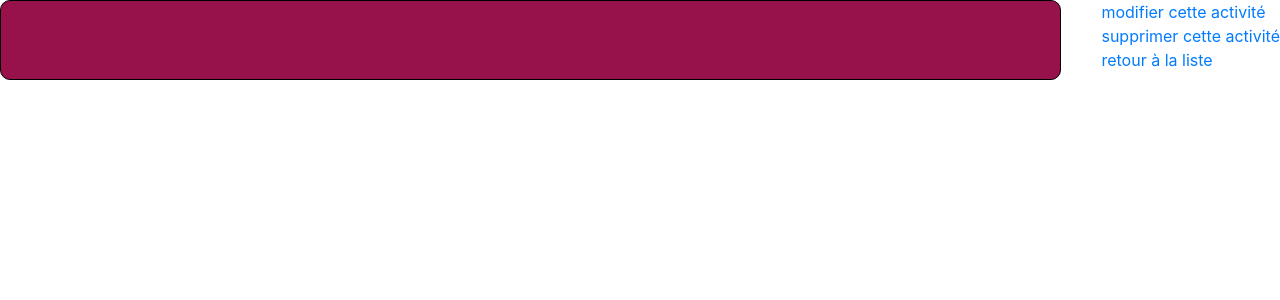
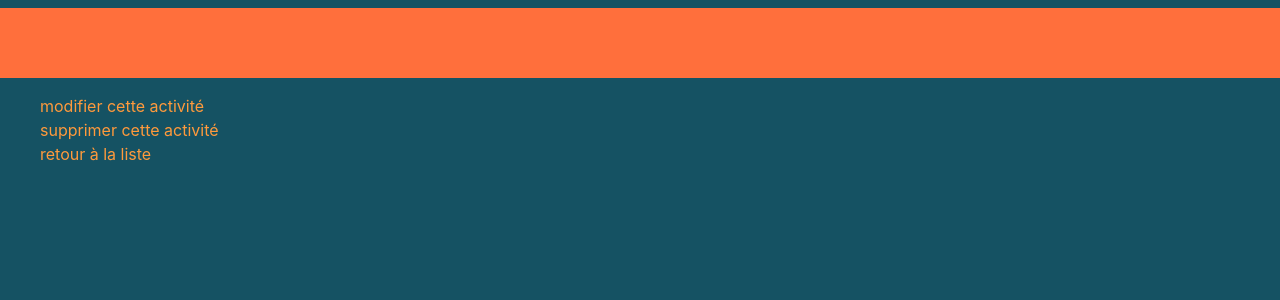
Before and after one commit to Not-the-Bees/TodoList, a PHP site: page /read.php in a window 1280 px wide. Shown: the top 300 px of the page. Run offline with PHP 8.4, Linux system fonts and the light colour scheme; data that the repository does not hold is empty; some libraries are stand-ins or nearby versions.

Commit message:
mise en place du css de base pour toutes les views

```diff
--- a/jaroflife/View/readview.php
+++ b/jaroflife/View/readview.php
@@ -8,16 +8,18 @@
     <title>Informations sur l'activité</title>
   </head>
 
-  <body class="container-fluid">
-    <nav class="row">
-      <h1 class="title col"><?php echo $todo['title']; ?></h1>
-      <p><?php echo $todo['description']; ?></p>
-      <ul>
+  <body class="background_color">
+    <section>
+      <header class="banner">
+        <h1><?php echo $todo['title']; ?></h1>
+      </header>
+      <p class="font_color"><?php echo $todo['description']; ?></p>
+      <ul class="font_color">
         <li><a href="edit.php?id=<?php echo $todo['id']; ?>">modifier cette activité</a></li>
         <li><a href="delete.php?id=<?php echo $todo['id']; ?>">supprimer cette activité</a></li>
         <li><a href="browse.php">retour à la liste</a></li>
       </ul>
-    </nav>
+    </section>
 
   <script src="https://code.jquery.com/jquery-3.2.1.slim.min.js" integrity="sha384-KJ3o2DKtIkvYIK3UENzmM7KCkRr/rE9/Qpg6aAZGJwFDMVNA/GpGFF93hXpG5KkN" crossorigin="anonymous"></script>
   <script src="https://cdnjs.cloudflare.com/ajax/libs/popper.js/1.12.3/umd/popper.min.js" integrity="sha384-vFJXuSJphROIrBnz7yo7oB41mKfc8JzQZiCq4NCceLEaO4IHwicKwpJf9c9IpFgh" crossorigin="anonymous"></script>
--- a/jaroflife/browse.php
+++ b/jaroflife/browse.php
@@ -8,17 +8,19 @@ require __DIR__.'/Model/model.php';
 $todos = readAllExistingTasks($_SESSION['userid']);
 
 if (isset($_SESSION['login'], $_SESSION['pwd'])) {
+	echo "<p class='font_color'>";
 	echo 'Vous êtes connecté. Votre nom d\'utilisateur est '. $_SESSION['login'].'.';
 	echo '<br />';
 	echo '<a href="./logout.php">Déconnection de la session</a>';
-	echo '<br />';
+	echo '</p>';
 }
 
 else {
+	echo "<p class='font_color'>";
 	echo 'Merci de remplir les champs nom d\'utilisateur et mot de passe.';
 	echo '<br />';
 	echo '<a href="./index.html">Retour à l\'acceuil</a>';
-	echo '<br />';
+	echo '</p>';
 }
 
 require __DIR__.'/View/browseview.php';
--- a/jaroflife/css/style.css
+++ b/jaroflife/css/style.css
@@ -16,6 +16,22 @@ li {
   list-style-type: none;
 }
 
+label {
+	 color: #ffffff;
+}
+
+.font_color {
+	color: #ffffff;
+}
+
+.font_color a {
+	color: #ff9a3c;
+}
+
+.font_color a:hover {
+	color: #ff6f3c;
+}
+
 /* Bannière */
 .banner {
 	/*display: flex;*/
@@ -26,16 +42,6 @@ li {
 	text-align: center;
 }
 
-
-/* Titre version 1 sans twitter bootstrap et sans bannière */
-.title {
-	background-color: #97124b;
-	color: #f86254;
-	border: 1px solid black;
-	border-radius: 10px;
-	text-align: center;
-}
-
 .background_color {
 	background-color: #155263;
 }
--- a/jaroflife/login.php
+++ b/jaroflife/login.php
@@ -5,7 +5,6 @@ require __DIR__.'/Model/model.php';
 if (isset($_POST['login'], $_POST['pwd'])) {
 	$login_entered = htmlspecialchars($_POST['login']);
 	$password_entered = htmlspecialchars($_POST['pwd']);
-	//$userid = 1;
 	$user = connectMember($login_entered, $password_entered);
 
 
```
Also changed, not shown: jaroflife/Model/model.php (+4 -4 lines), jaroflife/View/addview.php (+6 -4 lines), jaroflife/View/browseview.php (+8 -7 lines), jaroflife/View/deleteview.php (+6 -4 lines), jaroflife/View/editview.php (+6 -4 lines), jaroflife/index.html (+7 -5 lines).
